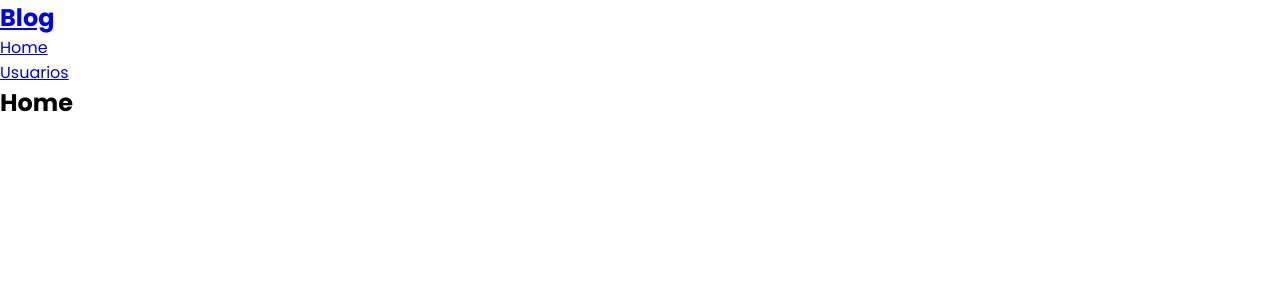
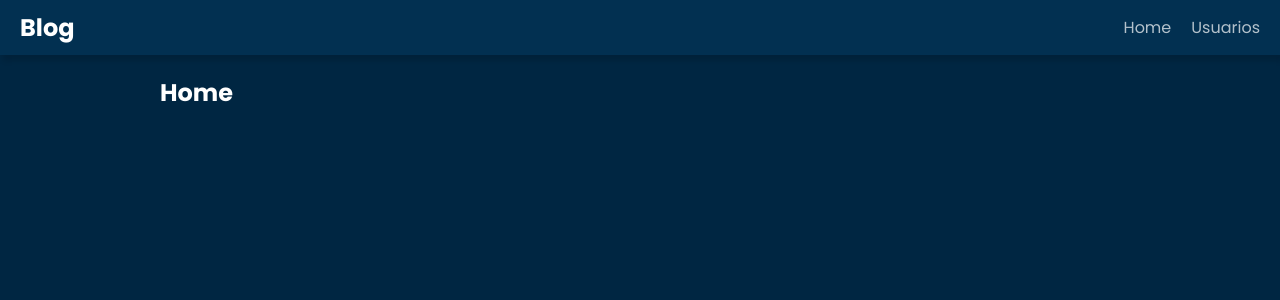
Before and after one commit to W-Carlos/blog-project, a React (Vite) app: page / in a window 1280 px wide. Shown: the top 300 px of the page. Built offline with nearby package versions, Linux system fonts and the light colour scheme.

Commit message:
style: I styled the project

```diff
--- a/src/App.css
+++ b/src/App.css
@@ -0,0 +1,5 @@
+.container {
+    max-width: 1000px;
+    margin: 2rem auto;
+    padding: 0 2rem;
+}
--- a/src/components/Navbar/style.css
+++ b/src/components/Navbar/style.css
@@ -0,0 +1,17 @@
+.navbar {
+    display: flex;
+    align-items: center;
+    justify-content: space-between;
+    padding: 1rem 2rem;
+    background-color: #023051;
+    box-shadow: 3px 6px 5px 0px rgba(0,0,0,0.13);
+}
+
+.navbar h2 a {
+    opacity: 1;
+}
+
+.navbar ul {
+    display: flex;
+    gap: 2rem;
+}
--- a/src/index.css
+++ b/src/index.css
@@ -19,4 +19,26 @@ html {
 body {
   font-family: "Poppins", sans-serif;
   font-size: 1.6rem;
+  background-color: #002642;
+  color: #fff;
+  /*background-color: #1B1B1E;*/
 }
+
+li {
+  list-style: none;
+}
+
+a {
+  text-decoration: none;
+  color: #fff;
+  opacity: 0.7;
+  transition: 0.3s;
+}
+
+a:hover {
+  opacity: 1;
+}
+
+p {
+  color: #a7c4c2;
+}
```
